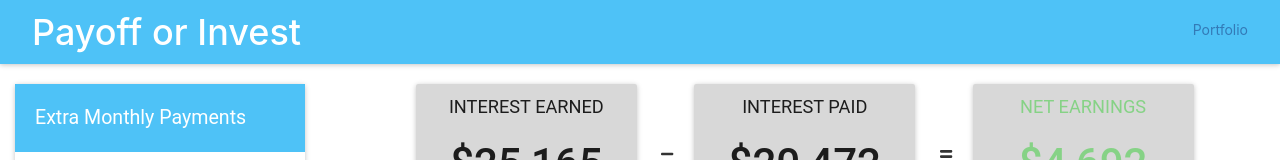
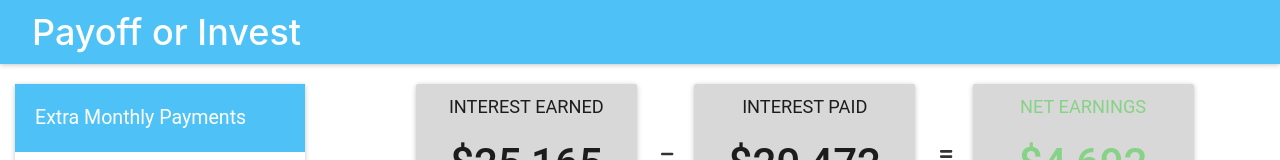
Before and after one commit to lilMangoProf/portfolio, a React (Create React App) app: page / in a window 1280 px wide. Shown: the top 160 px of the page. Built offline with nearby package versions, Linux system fonts and the light colour scheme; the HTML template or start-up script is replaced by a standard one; a web font is replaced by a local one.

Commit message:
remove portfolio from app

```diff
--- a/src/App.js
+++ b/src/App.js
@@ -49,7 +49,6 @@ class App extends Component {
                     <div className="header-bar">
                         <span className="header-menu">
 
-                           <a href="/portfolio.html" target="_blank">Portfolio</a>
                         </span>
                         <h1 className="header-title">Payoff or Invest</h1>
                 </div>
```
